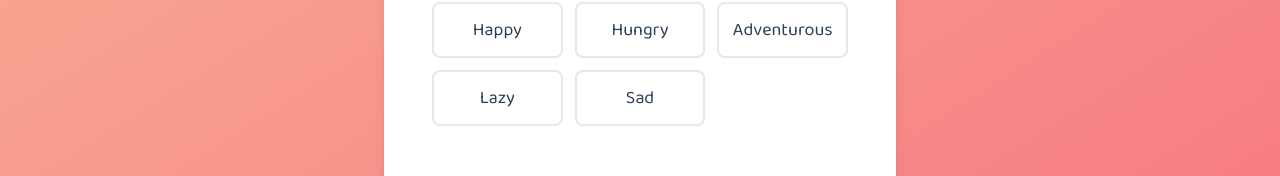
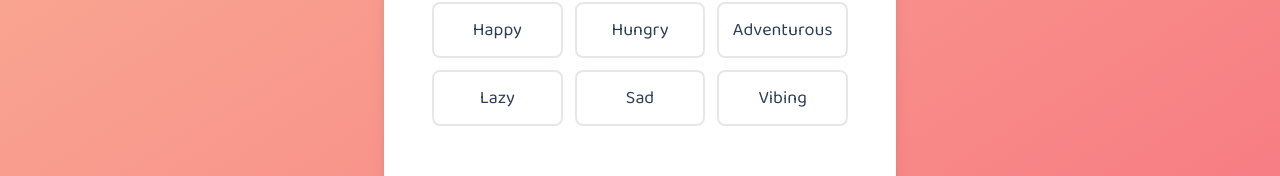
Before and after one commit to DevChiii/crave-spin, a SvelteKit app: page / in a window 1280 px wide. Shown: the part 418-594 px from the top of the page. Built offline with nearby package versions, Linux system fonts and the light colour scheme.

Commit message:
Add new option Vibing for mood selection

```diff
--- a/src/routes/+page.svelte
+++ b/src/routes/+page.svelte
@@ -4,7 +4,7 @@
   import { goto } from '$app/navigation';
   import { userData } from '../lib/stores/store.js';
 
-  let moods = ["Happy", "Hungry", "Adventurous", "Lazy", "Sad"];
+  let moods = ["Happy", "Hungry", "Adventurous", "Lazy", "Sad", "Vibing"];
   let selectedMood = "";
   let selectedWeather = "";
   let selectedPlace = "";
```
